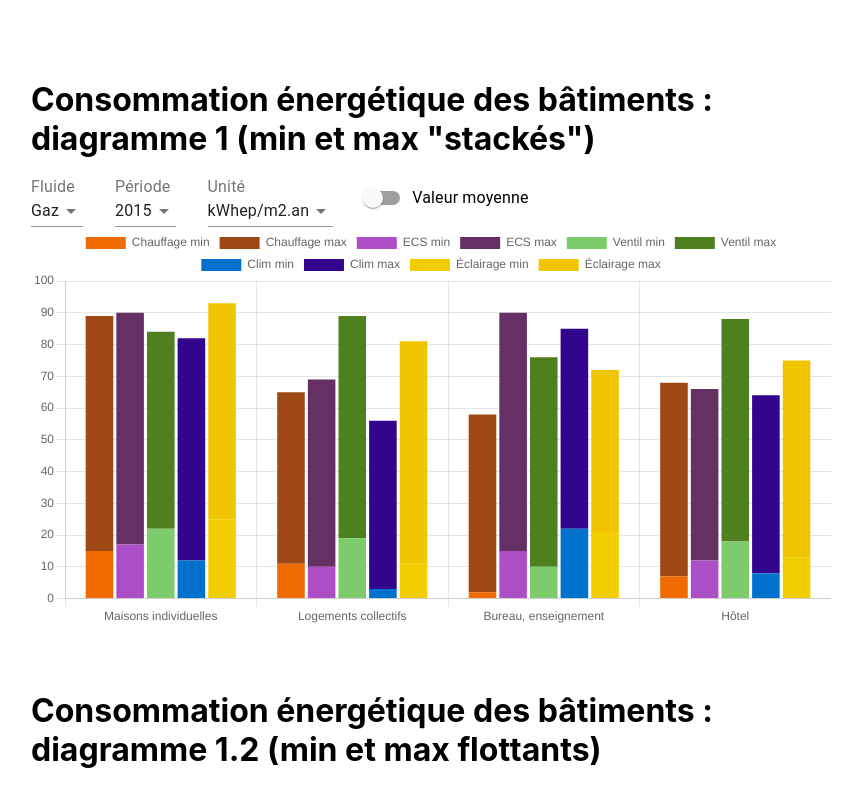
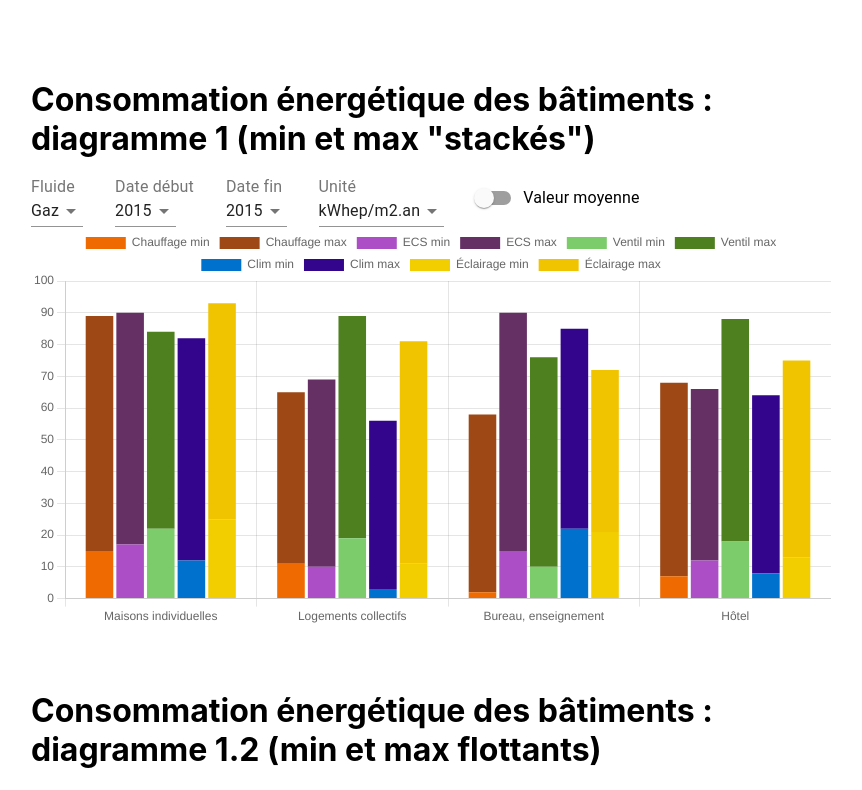
Before and after one commit to alexandre-mace/habitaviz, a React (Create React App) app: page / in a window 1280 px wide. Shown: the top 790 px of the page, without its empty margins (209-1071 px from the left). Built offline with nearby package versions, Linux system fonts and the light colour scheme.

Commit message:
Add period data calculation for first diagram

```diff
--- a/src/adapter/domainToStackedChartJsAdapter.js
+++ b/src/adapter/domainToStackedChartJsAdapter.js
@@ -1,6 +1,6 @@
 import colors from "../colors";
 
-const domainToStackedChartJsAdapter = (domainData, year, averageValues, fluid) => {
+const domainToStackedChartJsAdapter = (domainData, startYear, endYear, averageValues, fluid) => {
     let valueStates = ['min', 'max'];
 
     if (averageValues) {
@@ -9,13 +9,20 @@ const domainToStackedChartJsAdapter = (domainData, year, averageValues, fluid) =
 
     const energyTypes = domainData[0].data.map(dataItem => valueStates.map(valueState => dataItem.energy_type + ' ' + valueState)).flat();
     const energyTypeValueStacks = domainData[0].data.map((dataItem, i) => valueStates.map(valueState => i)).flat();
-    let values = valueStates.map(valueState => domainData[0].data.map((dataItemEnergy, i) => domainData.map((dataItem, j) => dataItem.data[i].data[year][valueState])));
+    let valuesStart = valueStates.map(valueState => domainData[0].data.map((dataItemEnergy, i) => domainData.map((dataItem, j) => dataItem.data[i].data[startYear][valueState])));
+    let valuesEnd = valueStates.map(valueState => domainData[0].data.map((dataItemEnergy, i) => domainData.map((dataItem, j) => dataItem.data[i].data[endYear][valueState])));
 
     if (!averageValues) {
-        values = values[0].map((valuesSet, i) => [values[0][i], values[1][i]]).flat()
+        valuesStart = valuesStart[0].map((valuesSet, i) => [valuesStart[0][i], valuesStart[1][i]]).flat()
+        valuesEnd = valuesEnd[0].map((valuesSet, i) => [valuesEnd[0][i], valuesEnd[1][i]]).flat()
     } else {
-        values = values[0]
+        valuesStart = valuesStart[0]
+        valuesEnd = valuesEnd[0]
     }
+
+    const values = valuesStart.map((valueStartDeep1, i) => valueStartDeep1.map((valueStartDeep2, j) => {
+        return (valueStartDeep2 + valuesEnd[i][j]) / 2;
+    }))
 
     return {
         labels: domainData.map(dataItem => dataItem.label),
--- a/src/components/diagrams/StackedBuildingsEnergyConsumption.js
+++ b/src/components/diagrams/StackedBuildingsEnergyConsumption.js
@@ -7,10 +7,12 @@ import InputLabel from '@material-ui/core/InputLabel';
 import Switch from '@material-ui/core/Switch';
 import {FormControlLabel} from "@material-ui/core/index";
 import domainToStackedChartJsAdapter from "../../adapter/domainToStackedChartJsAdapter";
+import Period from "../utilities/Period";
 
 function StackedBuildingsEnergyConsumption() {
     const [valueUnity, setValueUnity] = useState('kWhep/m2.an');
-    const [year, setYear] = useState('2015');
+    const [startYear, setStartYear] = useState('2015');
+    const [endYear, setEndYear] = useState('2015');
     const [fluid, setFluid] = useState('Gaz');
     const [averageValues, setAverageValues] = useState(false);
 
@@ -37,18 +39,7 @@ function StackedBuildingsEnergyConsumption() {
                     </Select>
                 </div>
                 <div style={{marginRight: '2rem'}}/>
-                <div style={{display: 'inline-block'}}>
-                    <InputLabel id="year-label">Période</InputLabel>
-                    <Select
-                        labelId={"year-label"}
-                        id="year"
-                        value={year}
-                        onChange={(event) => setYear(event.target.value)}
-                    >
-                        <MenuItem value={'2015'}>2015</MenuItem>
-                        <MenuItem value={'2016'}>2016</MenuItem>
-                    </Select>
-                </div>
+                <Period startYear={startYear} setStartYear={setStartYear} endYear={endYear} setEndYear={setEndYear}/>
                 <div style={{marginRight: '2rem'}}/>
                 <div style={{display: 'inline-block'}}>
                     <InputLabel id="value-unity-label">Unité</InputLabel>
@@ -70,7 +61,7 @@ function StackedBuildingsEnergyConsumption() {
                     />
                 </div>
             </div>
-            <GroupedBar data={domainToStackedChartJsAdapter(data, year, averageValues, fluid)}/>
+            <GroupedBar data={domainToStackedChartJsAdapter(data, startYear, endYear, averageValues, fluid)}/>
         </div>
     );
 }
--- /dev/null
+++ b/src/components/utilities/Period.js
@@ -0,0 +1,43 @@
+import GroupedBar from "./../GroupedBar";
+import data from "./../../data";
+import Select from '@material-ui/core/Select';
+import MenuItem from '@material-ui/core/MenuItem';
+import React, {useState} from "react";
+import InputLabel from '@material-ui/core/InputLabel';
+import Switch from '@material-ui/core/Switch';
+import {FormControlLabel} from "@material-ui/core/index";
+import domainToStackedChartJsAdapter from "../../adapter/domainToStackedChartJsAdapter";
+
+function Period({ startYear, setStartYear, endYear, setEndYear}) {
+
+    return (
+        <div>
+            <div style={{display: 'inline-block', marginRight: "2rem"}}>
+                <InputLabel id="start-year-label">Date début</InputLabel>
+                <Select
+                    labelId={"start-year-label"}
+                    id="start-year"
+                    value={startYear}
+                    onChange={(event) => setStartYear(event.target.value)}
+                >
+                    <MenuItem value={'2015'}>2015</MenuItem>
+                    <MenuItem value={'2016'}>2016</MenuItem>
+                </Select>
+            </div>
+            <div style={{display: 'inline-block'}}>
+                <InputLabel id="end-year-label">Date fin</InputLabel>
+                <Select
+                    labelId={"end-year-label"}
+                    id="year"
+                    value={endYear}
+                    onChange={(event) => setEndYear(event.target.value)}
+                >
+                    <MenuItem value={'2015'}>2015</MenuItem>
+                    <MenuItem value={'2016'}>2016</MenuItem>
+                </Select>
+            </div>
+        </div>
+    );
+}
+
+export default Period;
```
